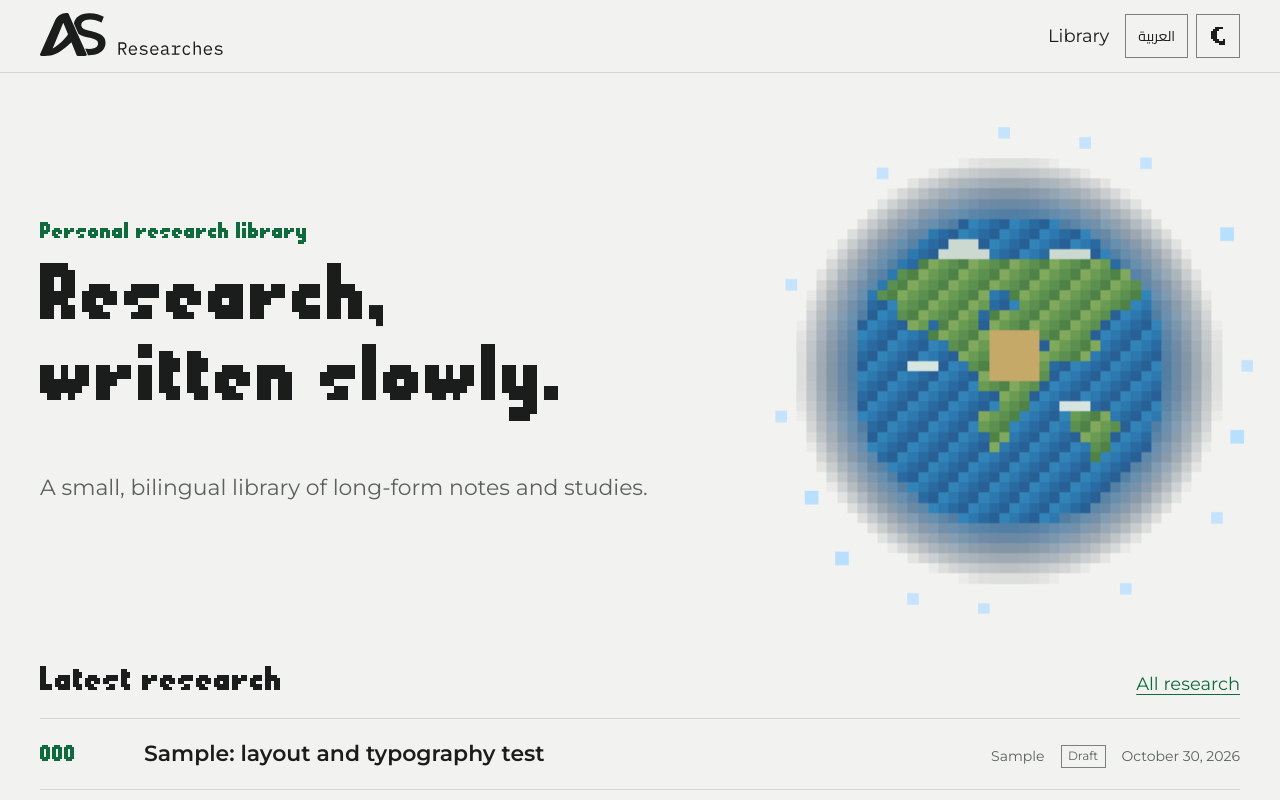
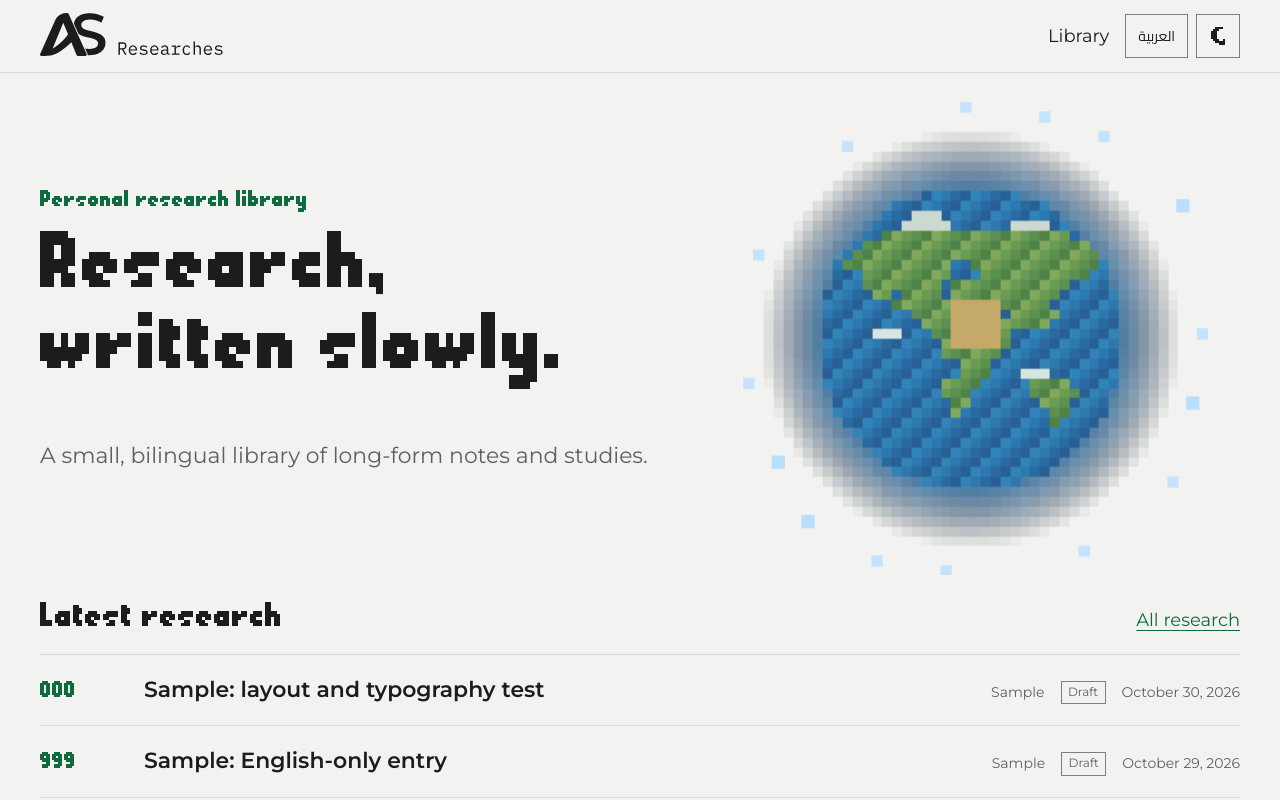
Before and after one commit to AS-Offical/ASResearch, a Next.js app: page /en in a window 1280 px wide. Shown: the top 800 px of the page. Built offline with nearby package versions, Linux system fonts and the light colour scheme.

Commit message:
Tighten homepage spacing on desktop

```diff
--- a/src/styles/components.css
+++ b/src/styles/components.css
@@ -27,7 +27,7 @@
 }
 .site-header__inner {
   inline-size: calc(100% - 2 * var(--gutter));
-  max-inline-size: none;
+  max-inline-size: 1600px;
   display: flex;
   align-items: center;
   justify-content: space-between;
@@ -151,7 +151,7 @@
 
 main {
   flex: 1;
-  padding-block: clamp(2.5rem, 8vw, 6rem);
+  padding-block: clamp(2rem, 5vw, 4.5rem);
 }
 
 /* Home */
@@ -159,21 +159,21 @@ main {
   position: relative;
   isolation: isolate;
   inline-size: min(100% - 2 * var(--gutter), 1600px);
-  min-block-size: clamp(23rem, 31vw, 34rem);
+  min-block-size: clamp(23rem, 28vw, 33rem);
   display: flex;
   flex-direction: column;
   justify-content: center;
-  padding-inline-end: clamp(22rem, 36vw, 40rem);
+  padding-inline-end: clamp(18rem, 30vw, 34rem);
   padding-block: clamp(1rem, 3vw, 2rem) clamp(2rem, 5vw, 3.5rem);
 }
 .hero__planet {
   position: absolute;
   z-index: -1;
-  inset-inline-end: clamp(-2rem, -1vw, -0.5rem);
+  inset-inline-end: clamp(1.5rem, 2.5vw, 2.5rem);
   inset-block-start: 50%;
   display: grid;
   place-items: center;
-  inline-size: clamp(360px, 38vw, 680px);
+  inline-size: clamp(360px, 37vw, 620px);
   aspect-ratio: 1;
   opacity: 0.98;
   transform: translateY(-50%);
@@ -299,7 +299,7 @@ main {
   .hero__planet { inline-size: 248px; opacity: 0.28; }
   .hero__title, .hero__lede, .hero__kicker { position: relative; z-index: 1; }
 }
-.section { margin-block-start: clamp(3rem, 8vw, 5rem); }
+.section { margin-block-start: clamp(2rem, 4vw, 3rem); }
 .home-section { inline-size: min(100% - 2 * var(--gutter), 1600px); }
 .section__head { display: flex; align-items: baseline; justify-content: space-between; gap: 1rem; margin-block-end: 1rem; }
 .section__head h2 { margin: 0; }
```
